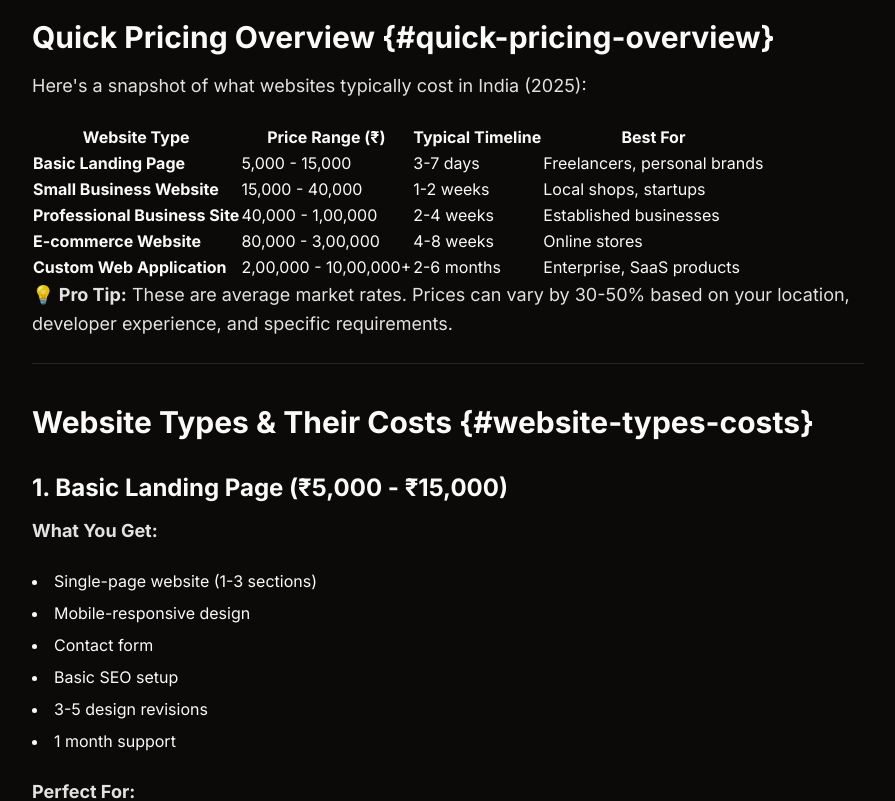
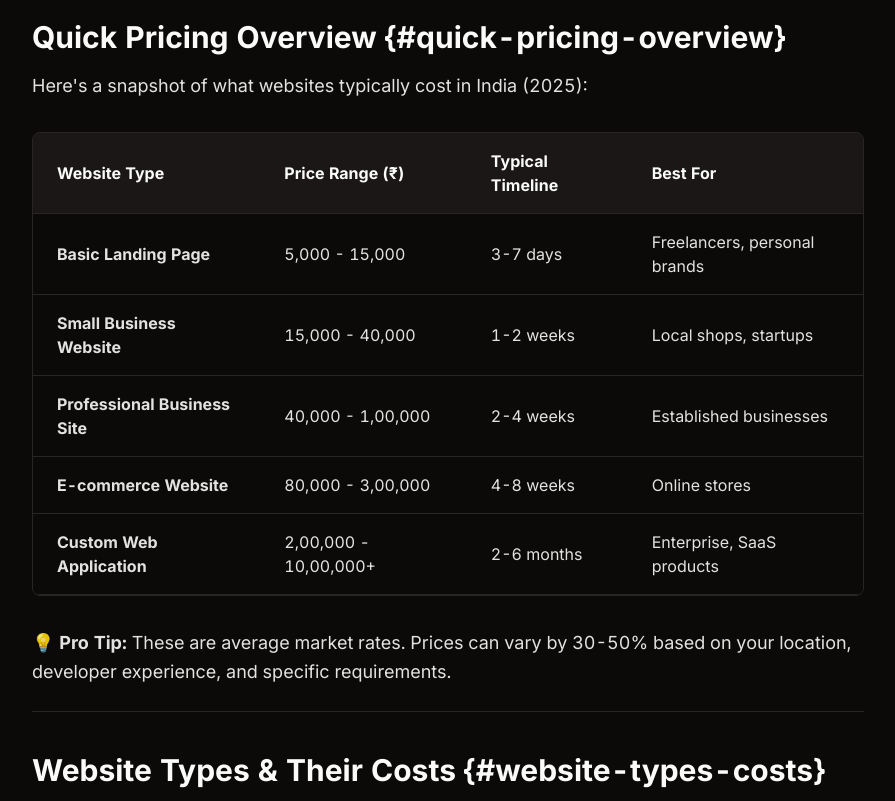
Before and after one commit to kunu2009/7K-Portfolio-, a Next.js app: page /blog/website-cost-india-2025-complete-guide in a window 1280 px wide. Shown: the part 1680-2481 px from the top of the page, without its empty margins (192-1087 px from the left). Built offline with nearby package versions, Linux system fonts and the light colour scheme.

Commit message:
Fix: Add proper table styling and improve rupee symbol font rendering

```diff
--- a/src/app/blog/[slug]/page.tsx
+++ b/src/app/blog/[slug]/page.tsx
@@ -140,7 +140,7 @@ export default async function BlogPostPage({ params }: BlogPostPageProps) {
         )}
 
         {/* Content */}
-        <div className="prose prose-lg dark:prose-invert max-w-none">
+        <div className="prose prose-lg dark:prose-invert max-w-none" style={{ fontFeatureSettings: '"tnum" 1, "cv11" 1' }}>
           <ReactMarkdown
             remarkPlugins={[remarkGfm]}
             components={{
@@ -193,6 +193,39 @@ export default async function BlogPostPage({ params }: BlogPostPageProps) {
                   {children}
                 </a>
               ),
+              // Custom renderer for tables with proper styling
+              table: ({ children }) => (
+                <div className="overflow-x-auto my-8 rounded-lg border border-border">
+                  <table className="min-w-full border-collapse">
+                    {children}
+                  </table>
+                </div>
+              ),
+              thead: ({ children }) => (
+                <thead className="bg-muted/50">
+                  {children}
+                </thead>
+              ),
+              tbody: ({ children }) => (
+                <tbody className="bg-background">
+                  {children}
+                </tbody>
+              ),
+              th: ({ children }) => (
+                <th className="border-b border-border px-6 py-4 text-left font-semibold text-foreground">
+                  {children}
+                </th>
+              ),
+              td: ({ children }) => (
+                <td className="border-b border-border px-6 py-4 text-foreground/90" style={{ fontVariantNumeric: 'tabular-nums' }}>
+                  {children}
+                </td>
+              ),
+              tr: ({ children }) => (
+                <tr className="hover:bg-muted/30 transition-colors">
+                  {children}
+                </tr>
+              ),
             }}
           >
             {post.content}
--- a/src/app/books/[id]/read/[chapter]/page.tsx
+++ b/src/app/books/[id]/read/[chapter]/page.tsx
@@ -166,8 +166,8 @@ export default function ReadingPage({
 
         {/* Chapter Content with Markdown Rendering */}
         <article
-          className="prose prose-slate dark:prose-invert max-w-none prose-headings:text-foreground prose-p:text-foreground/90 prose-strong:text-foreground prose-li:text-foreground/90 prose-h1:hidden prose-h2:text-2xl prose-h2:font-bold prose-h2:mt-8 prose-h2:mb-4 prose-h3:text-xl prose-h3:font-semibold prose-h3:mt-6 prose-h3:mb-3"
-          style={{ fontSize: `${fontSize}px`, lineHeight: '1.75' }}
+          className="prose prose-slate dark:prose-invert max-w-none prose-headings:text-foreground prose-p:text-foreground/90 prose-strong:text-foreground prose-li:text-foreground/90 prose-h1:hidden prose-h2:text-2xl prose-h2:font-bold prose-h2:mt-8 prose-h2:mb-4 prose-h3:text-xl prose-h3:font-semibold prose-h3:mt-6 prose-h3:mb-3 prose-table:border-collapse prose-table:border prose-table:border-border prose-th:border prose-th:border-border prose-th:bg-muted/50 prose-th:p-3 prose-th:text-left prose-td:border prose-td:border-border prose-td:p-3"
+          style={{ fontSize: `${fontSize}px`, lineHeight: '1.75', fontFeatureSettings: '"tnum" 1, "cv11" 1' }}
         >
           <ReactMarkdown
             remarkPlugins={[remarkGfm]}
@@ -208,6 +208,29 @@ export default function ReadingPage({
                   </li>
                 );
               },
+              // Custom renderer for tables
+              table: ({ children }) => (
+                <div className="overflow-x-auto my-6">
+                  <table className="min-w-full border-collapse border border-border rounded-lg overflow-hidden">
+                    {children}
+                  </table>
+                </div>
+              ),
+              thead: ({ children }) => (
+                <thead className="bg-muted/50">
+                  {children}
+                </thead>
+              ),
+              th: ({ children }) => (
+                <th className="border border-border px-4 py-3 text-left font-semibold text-foreground">
+                  {children}
+                </th>
+              ),
+              td: ({ children }) => (
+                <td className="border border-border px-4 py-3 text-foreground/90" style={{ fontVariantNumeric: 'tabular-nums' }}>
+                  {children}
+                </td>
+              ),
             }}
           >
             {chapter.content}
```
